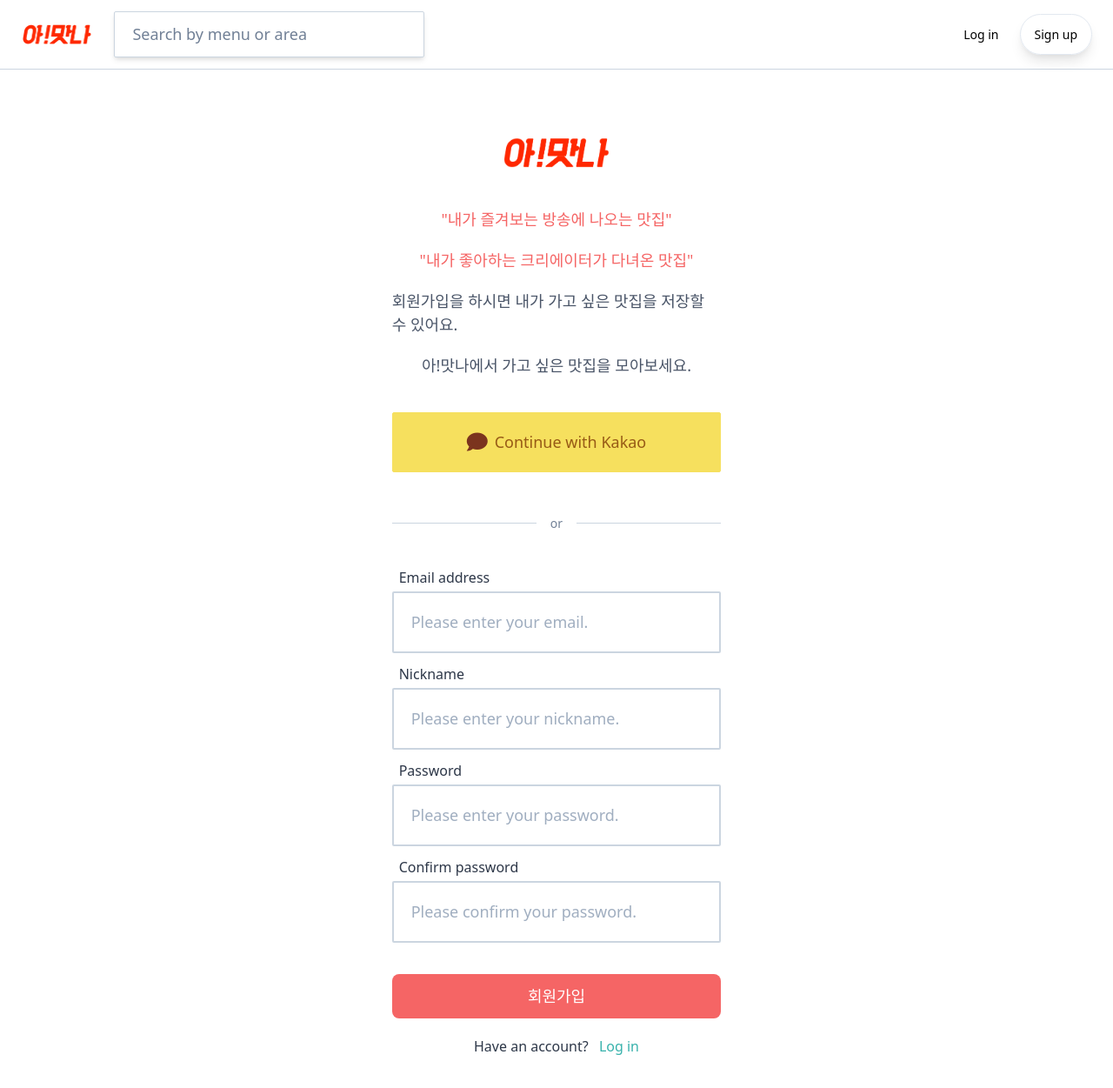
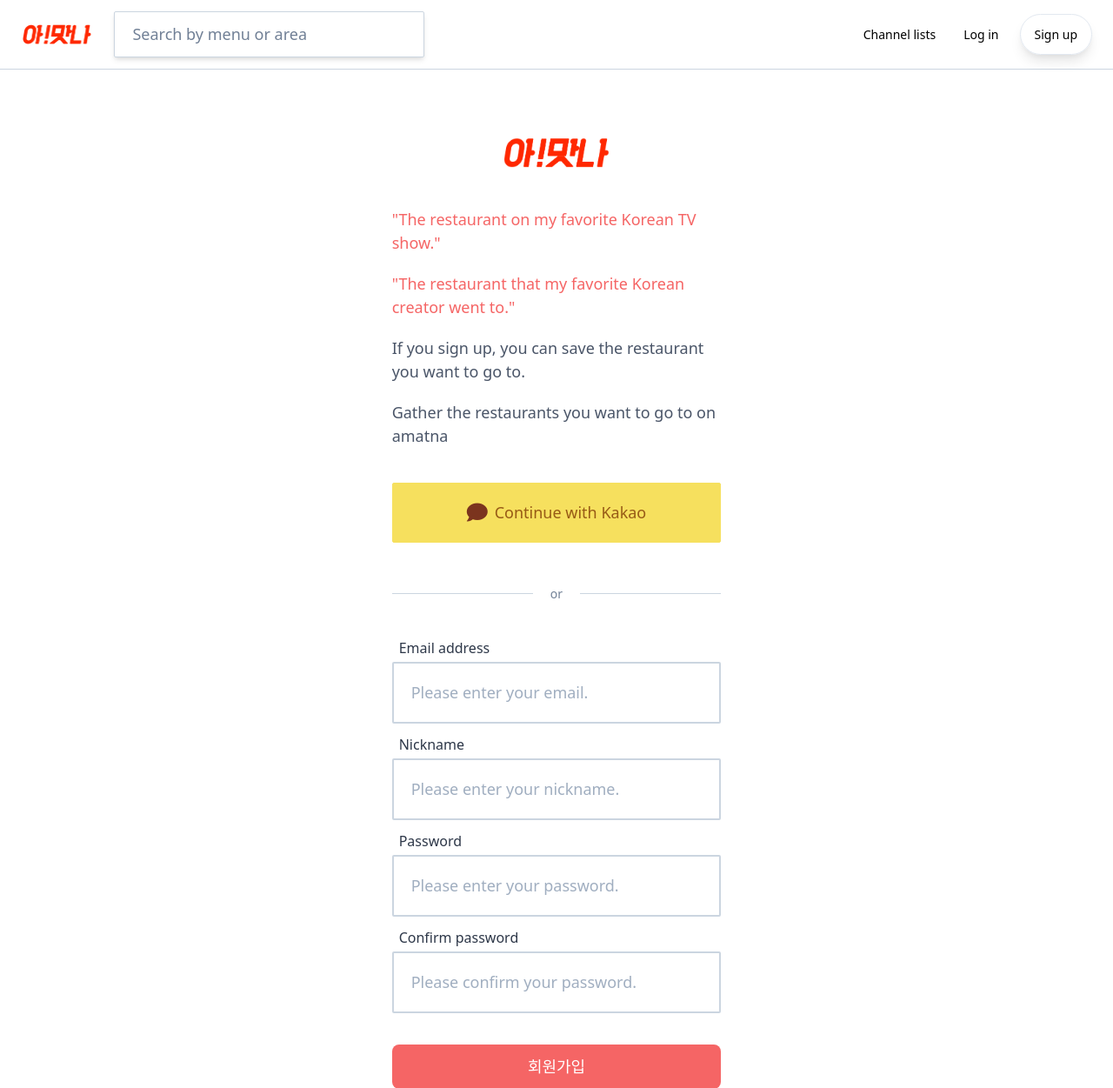
Before and after one commit to furtherdream/amatna, a Django app: page /users/signup/ in a window 1280 px wide. Shown: the top 1251 px of the page at 87% size. Run offline with Django 3.2, Linux system fonts and the light colour scheme; style sheets or scripts are compiled from the project's sources; some libraries are stand-ins or nearby versions.

Commit message:
문구 정리

```diff
--- a/restaurants/views.py
+++ b/restaurants/views.py
@@ -1,4 +1,4 @@
-from django.shortcuts import render, redirect, reverse
+from django.shortcuts import render, reverse
 from django.views.generic import DetailView
 from django.core.paginator import Paginator
 from django.views.generic.edit import FormMixin
--- a/templates/partials/nav.html
+++ b/templates/partials/nav.html
@@ -1,18 +1,19 @@
-
 {% load i18n %}
 <ul class="flex items-center text-sm font-medium h-full align-baseline ">
 
+    <li class="nav_link truncate"><a href="{% url "users:login" %}">{% trans 'Channel lists' %}</a></li>
     {% if user.is_authenticated %}
-        <li class="nav_link mr-2">
+        <li class="nav_link mr-2 truncate">
             <a href="{% url "lists:see-favs" %}">{% trans 'Favorite' %}
                 {% if user.list.restaurants.count > 0 %}
                     <span class="ml-1 px-2 py-1 rounded-xl bg-teal-500 text-white">{{user.list.restaurants.count}}</span>
                 {% endif %}
             </a>
         </li>
-        <li class=""><a href="{{user.get_absolute_url}}">
+        <li>
+            <a href="{{user.get_absolute_url}}">
                 <div class="flex flex-row items-center border-gray-200 border shadow rounded-xl p-2 hover:shadow-lg">
-                <span class="mr-2">{{user.nickname}}</span>
+                    <span class="mr-2 truncate">{{user.nickname}}</span>
                     {% if user.avatar %}
                         <div class="h-8 w-8 rounded-full bg-cover" style="background-image: url({{user.avatar.url}})">
                     {% else %}
@@ -21,11 +22,12 @@
                     {% endif %}
                     </div>
                 </div>
-        </a></li>
+            </a>
+        </li>
 
     {% else %}
-        <li class="nav_link mr-2"><a href="{% url "users:login" %}">{% trans 'Log in' %}</a></li>
-        <li class="nav_link  border shadow-lg rounded-xl"><a href="{% url "users:signup" %}">{% trans 'Sign up' %}</a></li>
+        <li class="nav_link mr-2 truncate"><a href="{% url "users:login" %}">{% trans 'Log in' %}</a></li>
+        <li class="nav_link  border shadow-lg rounded-xl truncate"><a href="{% url "users:signup" %}">{% trans 'Sign up' %}</a></li>
 
     {% endif %}
 </ul>
--- a/templates/partials/social_login.html
+++ b/templates/partials/social_login.html
@@ -8,6 +8,6 @@
 
 <div class="flex items-center w-full my-10">
     <div class="h-px w-full bg-gray-400"></div>
-    <span class="text-gray-600 font-midium px-4 text-sm">or</span>
+    <span class="text-gray-600 font-midium px-5 text-sm block">or</span>
     <div class="h-px w-full bg-gray-400"></div>
 </div>
--- a/templates/restaurants/restaurant_detail.html
+++ b/templates/restaurants/restaurant_detail.html
@@ -67,7 +67,7 @@
                     <td class="table-title">{% trans 'instagram' %}</td>
                     <td class="table-description text-blue-500">
                         <a href="https://www.instagram.com/explore/{{restaurant.instagram_url}}" target="_blank" class="flex flex-row hover:opacity-50">
-                            <span class="py-2 mr-2">인스타그램으로 보러가기</span>
+                            <span class="py-2 mr-2">{% trans 'View posts in instagram' %}</span>
                             <img src="{% static 'img/instagram_logo.png' %}" class="w-10" />
                         </a>
                     </td>
--- a/templates/restaurants/search.html
+++ b/templates/restaurants/search.html
@@ -2,7 +2,7 @@
 {% load i18n static %}
 {% block page_title %}
 
-Search
+    {% trans 'Search results' %}
 
 {% endblock page_title %}
 
--- a/templates/users/signup.html
+++ b/templates/users/signup.html
@@ -12,10 +12,11 @@
 <div class="container xl:w-1/3 lg:w-5/12 md:w-8/12 w-11/12 min-h-75vh mx-auto my-10 flex flex-col items-center p-6 b-20">
 
     <img src="{% static 'img/logo.png' %}" class="w-32 pt-8">
-    <div class="pt-10 pb-5 text-red-500 font-normal text-lg">"내가 즐겨보는 방송에 나오는 맛집"</div>
-    <div class="pb-5 text-red-500 font-normal text-lg">"내가 좋아하는 크리에이터가 다녀온 맛집"</div>
-    <div class="pb-5 text-gray-700 font-normal text-lg">회원가입을 하시면 내가 가고 싶은 맛집을 저장할 수 있어요.</div>
-    <div class="pb-10 text-gray-700 font-normal text-lg">아!맛나에서 가고 싶은 맛집을 모아보세요.</div>
+    <div class="pt-10 pb-5 text-red-500 font-normal text-lg">{% trans '"The restaurant on my favorite Korean TV show."' %}</div>
+    <div class="pb-5 text-red-500 font-normal text-lg">{% trans '"The restaurant that my favorite Korean creator went to."' %}</div>
+    <div class="pb-5 text-gray-700 font-normal text-lg">{% trans 'If you sign up, you can save the restaurant you want to go to.' %}</div>
+    <div class="pb-10 text-gray-700 font-normal text-lg">{% trans 'Gather the restaurants you want to go to on amatna' %}</div>
+
 
     {% include 'partials/social_login.html' %}
 
--- a/templates/users/update_password.html
+++ b/templates/users/update_password.html
@@ -1,8 +1,8 @@
 {% extends 'base.html' %}
-
+{% load i18n %}
 {% block page_title %}
 
-    비밀번호 변경
+    {% trans 'Change password' %}
 
 {% endblock page_title %}
 
--- a/templates/users/update_profile.html
+++ b/templates/users/update_profile.html
@@ -1,8 +1,8 @@
 {% extends 'base.html' %}
-
+{% load i18n %}
 {% block page_title %}
 
-    프로필 수정하기
+    {% trans 'Modify profile' %}
 
 {% endblock page_title %}
 
@@ -19,7 +19,7 @@
 
             {% if object.login_method == "email" %}
                 <div class="mt-5">
-                    <a href="{% url 'users:password' %}" class="font-medium text-teal-600">비밀번호 변경</a>
+                    <a href="{% url 'users:password' %}" class="font-medium text-teal-600">{% trans 'Change password' %}</a>
                 </div>
             {% endif %}
 
```
Also changed, not shown: templates/lists/list_detail.html (+5 -5 lines), templates/users/login.html (+4 -4 lines), locale/ko/LC_MESSAGES/django.po. Lines whose indentation alone changed are shown as unchanged.
